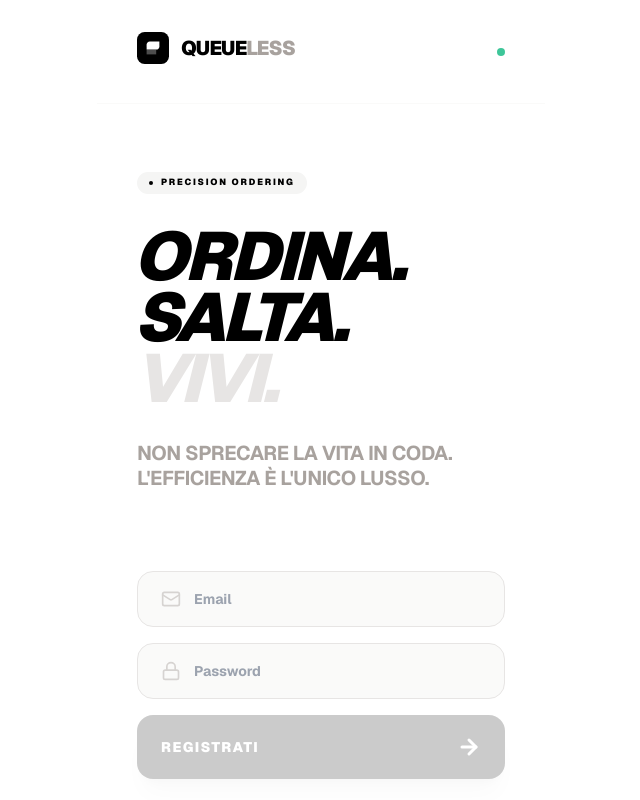
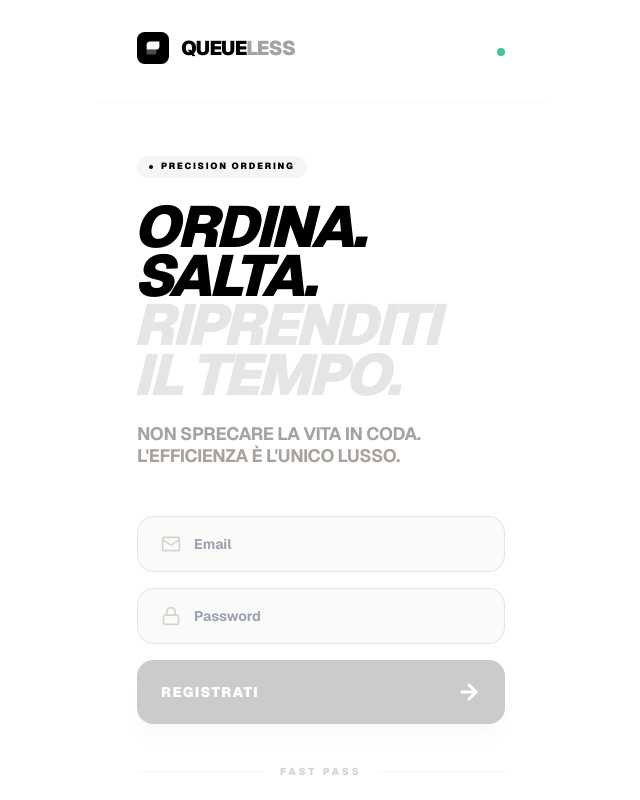
Before and after one commit to andreagreco3305-cyber/queue-less-map, a Next.js app: page / in a window 1280 px wide. Shown: the top 800 px of the page, without its empty margins (319-959 px from the left). Built offline with nearby package versions, Linux system fonts and the light colour scheme; no server answers.

Commit message:
UI Optimization: Restored slogan 'RIPRENDITI IL TEMPO' and optimized spacing for better layout

```diff
--- a/src/app/home/page.tsx
+++ b/src/app/home/page.tsx
@@ -15,40 +15,40 @@ function HomeContent() {
 
   return (
     <AppShell>
-      <div className="px-6 pt-10">
+      <div className="px-6 pt-6">
         {welcome && (
-          <div className="mb-12 flex items-start gap-5 crazy-card !bg-black !text-white animate-crazy-in border-none p-8">
-            <Sparkles className="h-8 w-8 shrink-0 fill-white" />
+          <div className="mb-8 flex items-start gap-4 crazy-card !bg-black !text-white animate-crazy-in border-none p-6">
+            <Sparkles className="h-6 w-6 shrink-0 fill-white" />
             <div>
-              <p className="font-black uppercase tracking-widest text-lg italic italic">Bentornato</p>
-              <p className="mt-1 text-stone-400 font-bold tracking-tight text-sm leading-snug">Il predatore è pronto. Sbrana la coda oggi stesso.</p>
+              <p className="font-black uppercase tracking-widest text-base italic">Bentornato</p>
+              <p className="mt-0.5 text-stone-400 font-bold tracking-tight text-xs leading-snug">Il predatore è pronto. Sbrana la coda oggi stesso.</p>
             </div>
           </div>
         )}
 
         {/* Search Bar Premium */}
-        <div className="mb-14 relative group animate-crazy-in">
+        <div className="mb-10 relative group animate-crazy-in">
           <Search className="absolute left-6 top-1/2 -translate-y-1/2 h-5 w-5 text-stone-300 group-focus-within:text-black transition-colors" />
           <input
             type="text"
             placeholder="Cerca il tuo locale..."
-            className="w-full h-18 bg-stone-50 border-2 border-transparent rounded-[1.8rem] pl-16 pr-8 text-sm font-bold outline-none focus:bg-white focus:border-black transition-all shadow-sm"
+            className="w-full h-16 bg-stone-50 border-2 border-transparent rounded-[1.5rem] pl-16 pr-8 text-sm font-bold outline-none focus:bg-white focus:border-black transition-all shadow-sm"
           />
         </div>
 
-        <div className="mb-10 flex items-end justify-between animate-crazy-in">
+        <div className="mb-8 flex items-end justify-between animate-crazy-in">
           <div className="space-y-1">
-            <div className="flex items-center gap-2 text-[10px] font-black uppercase tracking-[0.4em] text-stone-400">
+            <div className="flex items-center gap-2 text-[9px] font-black uppercase tracking-[0.3em] text-stone-400">
               <MapPin className="h-3 w-3" strokeWidth={3} />
               MILANO IT
             </div>
-            <h1 className="text-[52px] crazy-title text-black leading-none">
+            <h1 className="text-[44px] crazy-title text-black leading-none">
               SCELTI<br /><span className="text-stone-200">PER TE</span>
             </h1>
           </div>
         </div>
 
-        <div className="space-y-12 pb-24 animate-crazy-in">
+        <div className="space-y-8 pb-20 animate-crazy-in">
           {BARS.map((bar) => (
             <BarCard key={bar.id} bar={bar} />
           ))}
--- a/src/components/onboarding/OnboardingFlow.tsx
+++ b/src/components/onboarding/OnboardingFlow.tsx
@@ -61,26 +61,26 @@ export function OnboardingFlow() {
         <div className="h-2 w-2 rounded-full bg-emerald-500 animate-pulse" />
       </header>
 
-      <div className="flex flex-1 flex-col px-10 pt-16">
-        {/* Slogan Elite */}
-        <section className="mb-20">
-          <div className="inline-flex items-center gap-2 px-3 py-1 bg-stone-100 rounded-full mb-8">
+      <div className="flex flex-1 flex-col px-10 pt-12">
+        {/* Slogan Elite Ripristinato */}
+        <section className="mb-12">
+          <div className="inline-flex items-center gap-2 px-3 py-1 bg-stone-100 rounded-full mb-6">
             <span className="h-1 w-1 rounded-full bg-black" />
             <p className="text-[9px] font-black uppercase tracking-[0.2em] text-black">Precision Ordering</p>
           </div>
-          <h1 className="text-[68px] crazy-title text-black glow-text -ml-1">
+          <h1 className="text-[58px] crazy-title text-black leading-[0.85] -ml-1">
             ORDINA.<br />
             SALTA.<br />
-            <span className="text-stone-200">VIVI.</span>
+            <span className="text-stone-200">RIPRENDITI<br />IL TEMPO.</span>
           </h1>
-          <p className="mt-8 text-xl font-bold leading-tight text-stone-400 uppercase tracking-tight">
+          <p className="mt-6 text-lg font-bold leading-tight text-stone-400 uppercase tracking-tight">
             Non sprecare la vita in coda. <br />
             L&apos;efficienza è l&apos;unico lusso.
           </p>
         </section>
 
         {/* Form Integrato */}
-        <section className="mt-auto pb-16">
+        <section className="mt-auto pb-10">
           <SignUpPanel
             errorMessage={error}
             onSignUp={handleSignUp}
```
